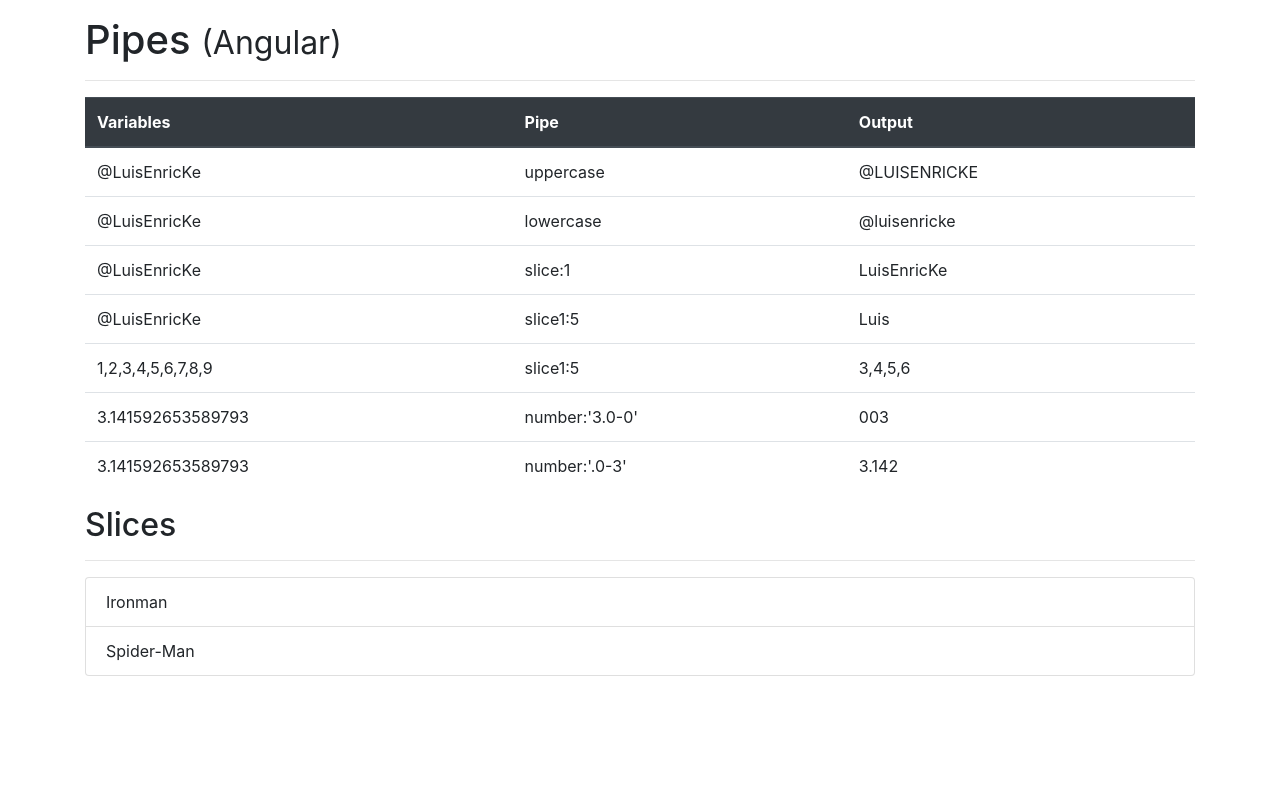
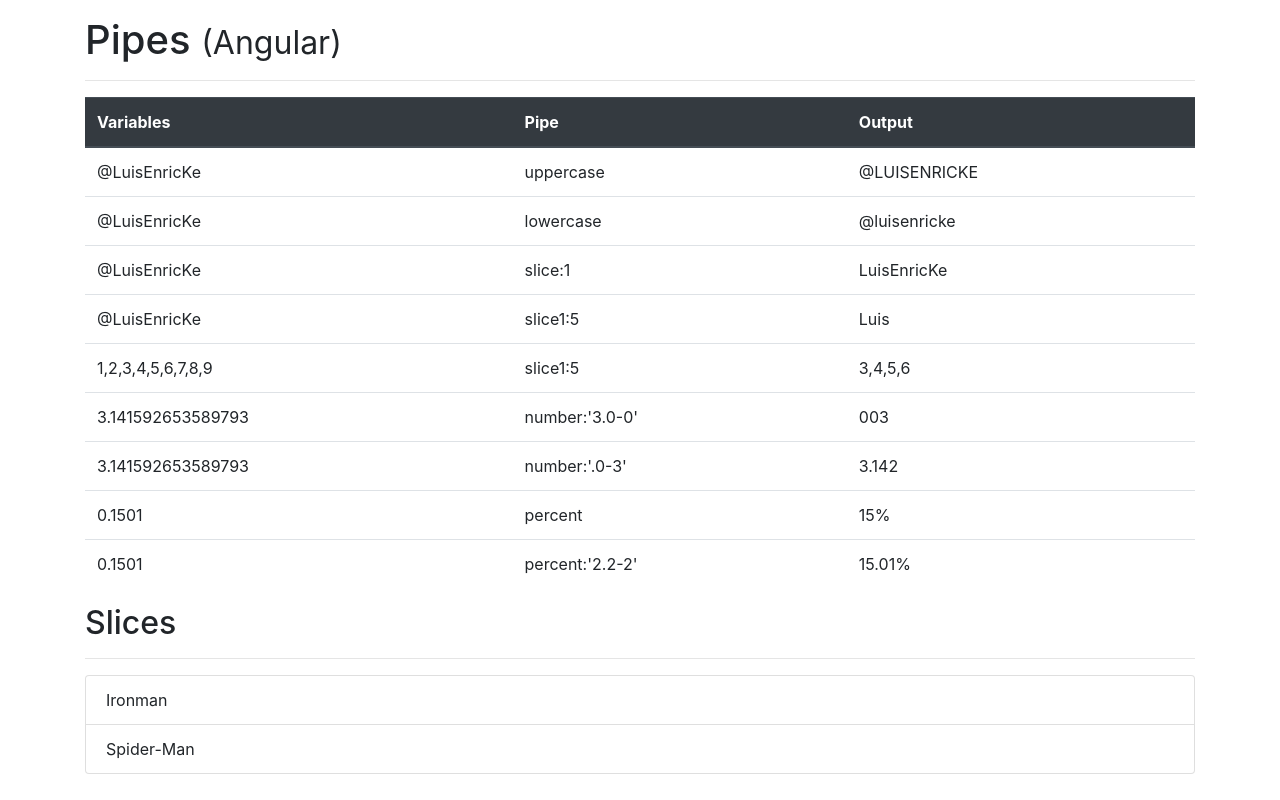
Before and after one commit to luisenricke/AngularLearning, an Angular app: page / in a window 1280 px wide. Built offline with nearby package versions, Linux system fonts and the light colour scheme.

Commit message:
pipe: percent

```diff
--- a/src/app/app.component.html
+++ b/src/app/app.component.html
@@ -56,6 +56,18 @@
           <td>{{ PI | number:'.0-3' }}</td>
         </tr>
 
+        <tr>
+          <td>{{ percent }}</td>
+          <td>percent</td>
+          <td>{{ percent | percent }}</td>
+        </tr>
+
+        <tr>
+          <td>{{ percent }}</td>
+          <td>percent:'2.2-2'</td>
+          <td>{{ percent | percent:'2.2-2' }}</td>
+        </tr>
+
       </tbody>
     </table>
 
--- a/src/app/app.component.ts
+++ b/src/app/app.component.ts
@@ -11,4 +11,5 @@
   numbers: number[] = [1,2,3,4,5,6,7,8,9];
   heros: string[] = ['Ironman', 'Spider-Man', 'Thor', 'Groot', 'Black Widow'];
   PI: number = Math.PI;
+  percent: number = 0.1501;
 }
```
